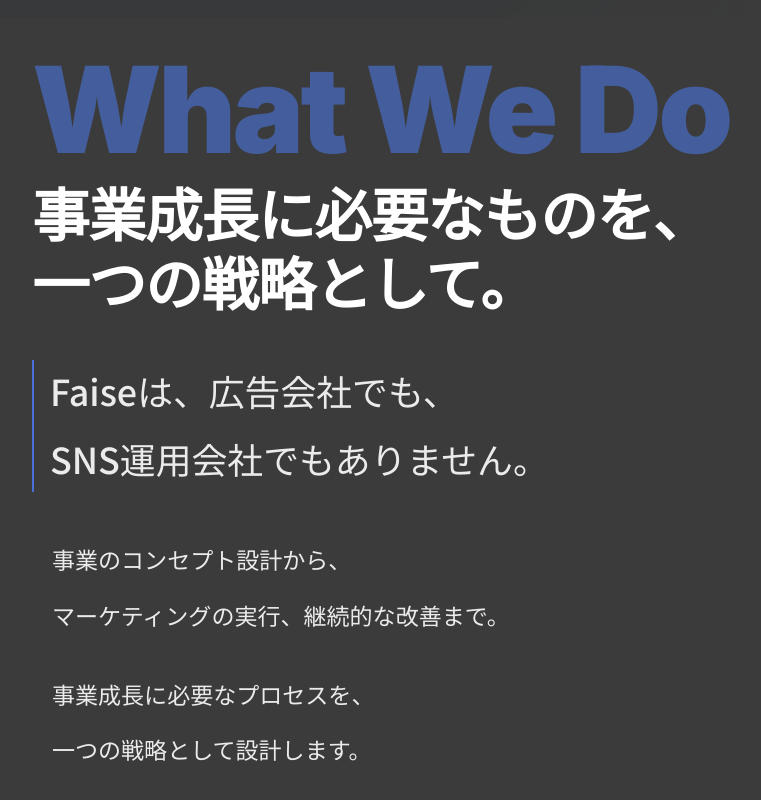
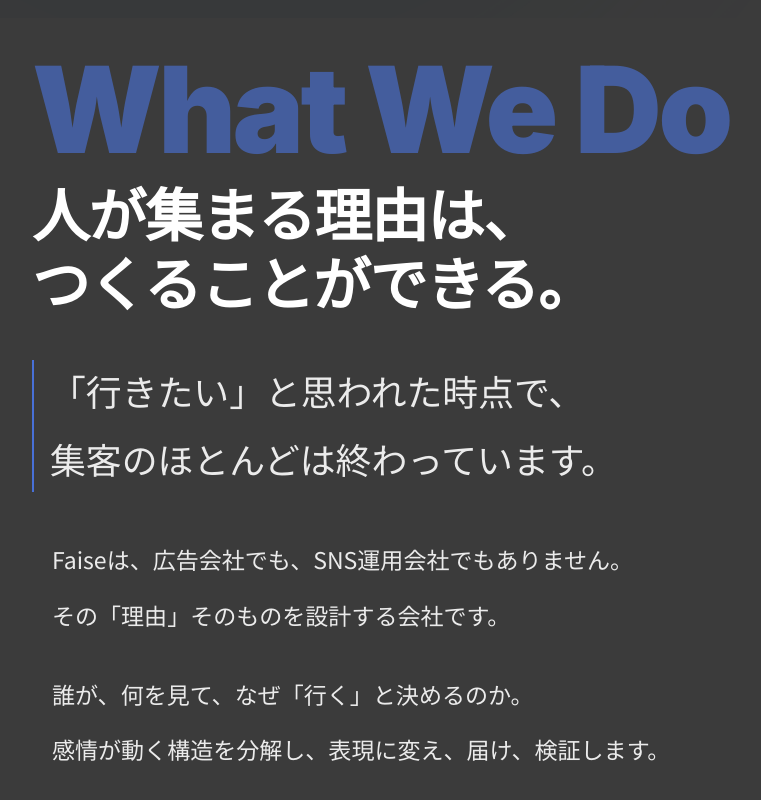
Before and after one commit to fukunaga-faise/faise-lp, a Next.js app: page / in a window 1280 px wide. Shown: the part 782-1582 px from the top of the page, without its empty margins (48-809 px from the left). Built offline with nearby package versions, Linux system fonts and the light colour scheme.

Commit message:
Update What We Do copy
New framing: the reason people gather can be designed. Keeps the same
three-block structure (heading, accent quote, two-paragraph body).

```diff
--- a/src/components/Mission.tsx
+++ b/src/components/Mission.tsx
@@ -29,8 +29,8 @@ export default function Mission() {
           {/* Main heading — line reveal */}
           <LineReveal delay={0.1} inView={inView}>
             <h2 className="text-[clamp(28px,4.5vw,58px)] font-black leading-[1.2] tracking-[-0.02em] text-white break-keep">
-              事業成長に<wbr />必要なものを、<br />
-              一つの戦略として。
+              人が集まる<wbr />理由は、<br />
+              つくることができる。
             </h2>
           </LineReveal>
 
@@ -39,8 +39,8 @@ export default function Mission() {
             <div className="flex items-start gap-4">
               <div className="w-0.5 h-auto self-stretch bg-[#4d7fff]/80 shrink-0 mt-1" />
               <p className="text-[clamp(20px,2.8vw,40px)] text-white/90 leading-[1.9] font-medium">
-                Faiseは、広告会社でも、<br />
-                SNS運用会社でもありません。
+                「行きたい」と思われた時点で、<br />
+                集客のほとんどは終わっています。
               </p>
             </div>
           </BlurReveal>
@@ -49,12 +49,12 @@ export default function Mission() {
           <BlurReveal delay={0.55} inView={inView}>
             <div className="space-y-6">
               <p className="text-[clamp(16px,1.8vw,28px)] text-white/90 leading-[2.4] pl-5">
-                事業のコンセプト設計から、<br />
-                マーケティングの実行、継続的な改善まで。
+                Faiseは、広告会社でも、SNS運用会社でもありません。<br />
+                その「理由」そのものを設計する会社です。
               </p>
               <p className="text-[clamp(16px,1.8vw,28px)] text-white/90 leading-[2.4] pl-5">
-                事業成長に必要なプロセスを、<br />
-                一つの戦略として設計します。
+                誰が、何を見て、なぜ「行く」と決めるのか。<br />
+                感情が動く構造を分解し、表現に変え、届け、検証します。
               </p>
             </div>
           </BlurReveal>
```
